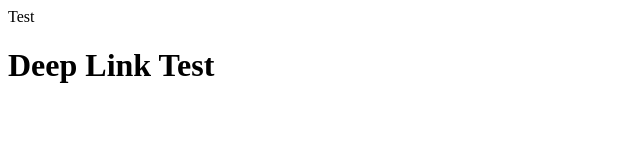
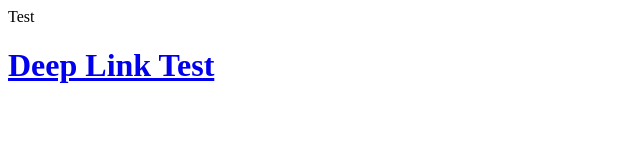
Before and after one commit to gastontoth/test, a plain HTML site: page index.html in a window 1280 px wide. Shown: the whole page, without its empty margins (0-640 px from the left). Drawn offline with Linux system fonts and the light colour scheme.

Commit message:
Update index.html

```diff
--- a/index.html
+++ b/index.html
@@ -1,2 +1,2 @@
 Test
-<h1><a src="debug://secrets/config/">Deep Link Test</a></h1>
+<h1><a href="debug://secrets/config/">Deep Link Test</a></h1>
```
